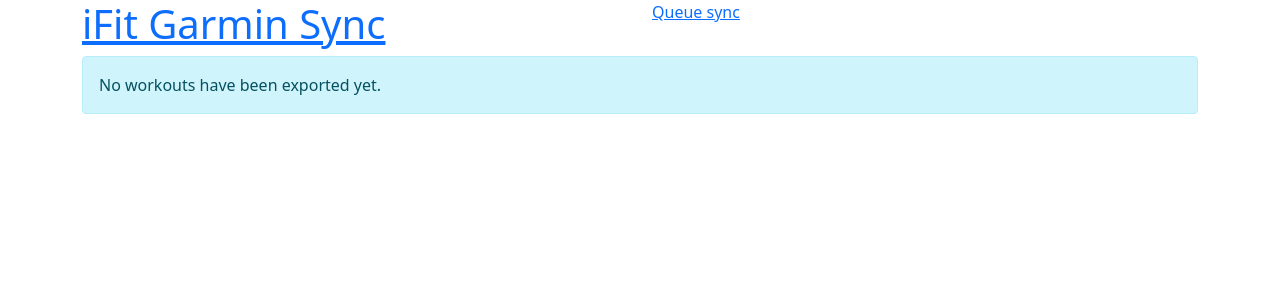
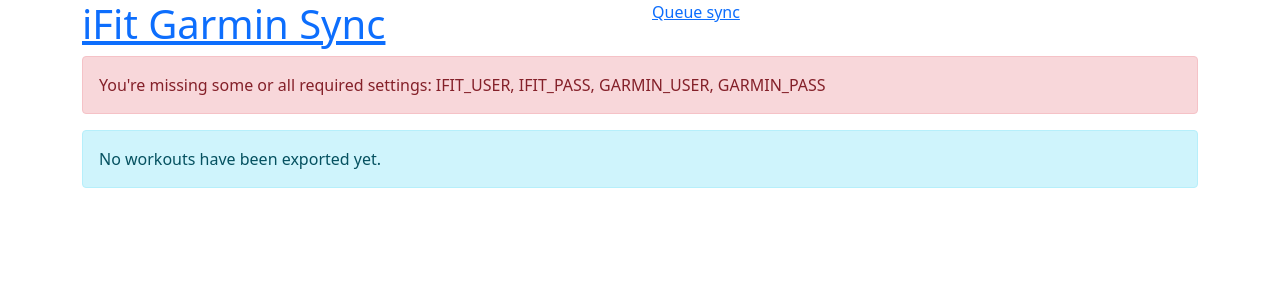
Before and after one commit to flackdl/ifit-garmin-sync, a Django app: page / in a window 1280 px wide. Shown: the top 300 px of the page. Run offline with Django 3.2, Linux system fonts and the light colour scheme; data that the repository does not hold is empty; parts of the project's set-up code (start-up, migrations or seed data) failed here and were passed over.

Commit message:
alert missing settings

```diff
--- a/src/ifit/settings.py
+++ b/src/ifit/settings.py
@@ -151,12 +151,8 @@
 
 # ifit credentials
 IFIT_USER = os.environ.get('IFIT_USER')
-assert IFIT_USER, 'missing IFIT_USER environment variable'
 IFIT_PASS = os.environ.get('IFIT_PASS')
-assert IFIT_PASS, 'missing IFIT_PASS environment variable'
 
 # garmin credentials
 GARMIN_USER = os.environ.get('GARMIN_USER')
-assert GARMIN_USER, 'missing GARMIN_USER environment variable'
 GARMIN_PASS = os.environ.get('GARMIN_PASS')
-assert GARMIN_PASS, 'missing GARMIN_PASS environment variable'
--- a/src/sync/templates/index.html
+++ b/src/sync/templates/index.html
@@ -14,6 +14,9 @@
 			<a href="{% url 'export-workouts' %}">Queue sync</a>
 		</div>
 	</div>
+	{% if missing_settings %}
+		<div class="alert alert-danger">You're missing some or all required settings: IFIT_USER, IFIT_PASS, GARMIN_USER, GARMIN_PASS</div>
+	{% endif %}
 	{% if workouts %}
 		<table class="table">
 			<tr>
--- a/src/sync/views.py
+++ b/src/sync/views.py
@@ -1,3 +1,4 @@
+from django.conf import settings
 from django.http import HttpResponse
 from django.shortcuts import render
 from django.views import View
@@ -9,8 +10,12 @@
 class HomeView(View):
 
     def get(self, request):
+        if not all([settings.IFIT_USER, settings.IFIT_PASS, settings.GARMIN_USER, settings.GARMIN_PASS]):
+            missing_settings = True
+        else:
+            missing_settings = False
         workouts = Workout.objects.all()
-        return render(request, 'index.html', {'workouts': workouts})
+        return render(request, 'index.html', {'workouts': workouts, 'missing_settings': missing_settings})
 
 
 class ExportView(View):
```
